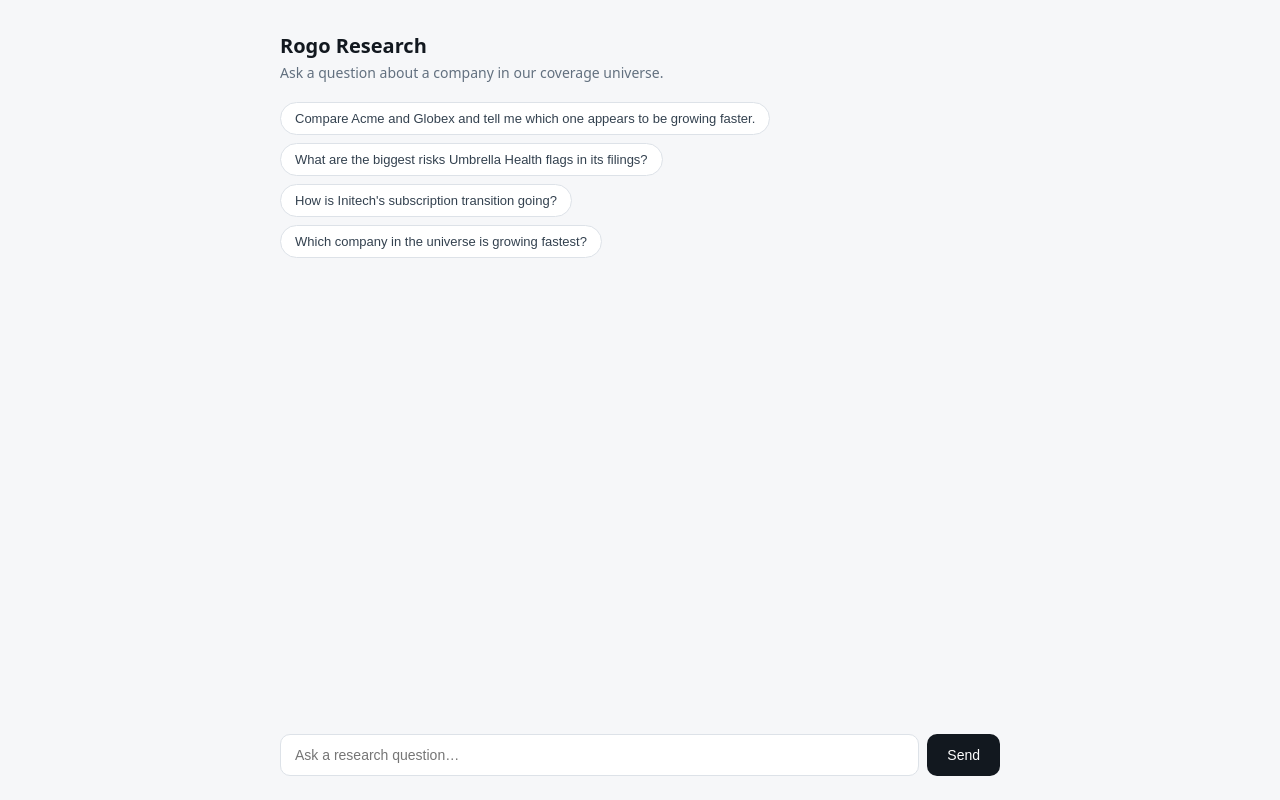
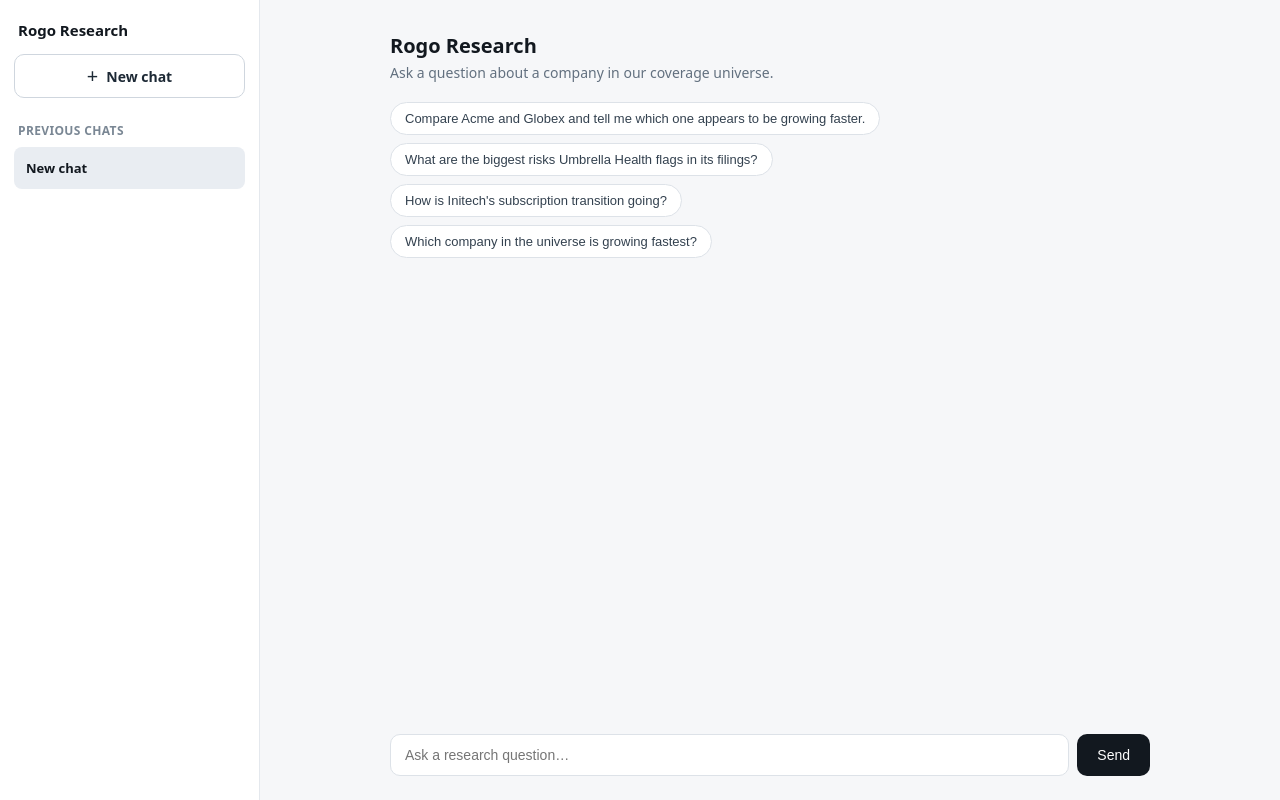
Before and after one commit to j-palan/rogo-research-agent, a React (Vite) app: page / in a window 1280 px wide. Built offline with nearby package versions, Linux system fonts and the light colour scheme.

Commit message:
feat: add persistent chat history sidebar

```diff
--- a/src/client/App.tsx
+++ b/src/client/App.tsx
@@ -1,22 +1,16 @@
-import { useState } from "react";
+import { useEffect, useState } from "react";
 import ReactMarkdown from "react-markdown";
 import remarkGfm from "remark-gfm";
 import type { ChatMessage, ChatStreamEvent } from "../shared/chat.ts";
-
-interface ToolActivity {
-  id: string;
-  label: string;
-  status: "running" | "complete" | "failed";
-  ms?: number;
-  message?: string;
-}
-
-interface TranscriptMessage extends ChatMessage {
-  id: string;
-  pending?: boolean;
-  phase?: string;
-  activity?: ToolActivity[];
-}
+import { ChatSidebar } from "./ChatSidebar.tsx";
+import {
+  createChat,
+  loadChatState,
+  saveChatState,
+  titleFromMessage,
+  type ChatSession,
+  type TranscriptMessage,
+} from "./chat-store.ts";
 
 const EXAMPLES = [
   "Compare Acme and Globex and tell me which one appears to be growing faster.",
@@ -117,14 +111,46 @@
 }
 
 export function App() {
-  const [messages, setMessages] = useState<TranscriptMessage[]>([]);
+  const [chatState, setChatState] = useState(() => loadChatState());
   const [input, setInput] = useState("");
   const [busy, setBusy] = useState(false);
+  const activeChat = chatState.chats.find(
+    (chat) => chat.id === chatState.activeChatId,
+  );
+  const messages = activeChat?.messages ?? [];
+
+  useEffect(() => {
+    saveChatState(chatState);
+  }, [chatState]);
+
+  function updateChat(id: string, update: (chat: ChatSession) => ChatSession) {
+    setChatState((prev) => ({
+      ...prev,
+      chats: prev.chats.map((chat) => (chat.id === id ? update(chat) : chat)),
+    }));
+  }
+
+  function startNewChat() {
+    if (activeChat?.messages.length === 0) return;
+
+    const chat = createChat();
+    setChatState((prev) => ({
+      chats: [chat, ...prev.chats],
+      activeChatId: chat.id,
+    }));
+    setInput("");
+  }
+
+  function selectChat(id: string) {
+    setChatState((prev) => ({ ...prev, activeChatId: id }));
+    setInput("");
+  }
 
   async function send(question: string) {
     const text = question.trim();
-    if (!text || busy) return;
+    if (!text || busy || !activeChat) return;
 
+    const chatId = activeChat.id;
     const conversation: ChatMessage[] = [
       ...messages
         .filter((message) => message.text.trim())
@@ -132,8 +158,12 @@
       { role: "user", text },
     ];
     const assistantId = crypto.randomUUID();
-    setMessages((prev) => [
-      ...prev,
+    updateChat(chatId, (chat) => ({
+      ...chat,
+      title: chat.messages.length === 0 ? titleFromMessage(text) : chat.title,
+      updatedAt: Date.now(),
+      messages: [
+        ...chat.messages,
         { id: crypto.randomUUID(), role: "user", text },
         {
           id: assistantId,
@@ -143,16 +173,22 @@
           phase: "Planning research…",
           activity: [],
         },
-    ]);
+      ],
+    }));
     setInput("");
     setBusy(true);
 
     const updateAssistant = (
       update: (message: TranscriptMessage) => TranscriptMessage,
+      touch = false,
     ) => {
-      setMessages((prev) =>
-        prev.map((message) => (message.id === assistantId ? update(message) : message)),
-      );
+      updateChat(chatId, (chat) => ({
+        ...chat,
+        updatedAt: touch ? Date.now() : chat.updatedAt,
+        messages: chat.messages.map((message) =>
+          message.id === assistantId ? update(message) : message,
+        ),
+      }));
     };
 
     let receivedTerminalEvent = false;
@@ -220,21 +256,27 @@
             break;
           case "answer":
             receivedTerminalEvent = true;
-            updateAssistant((message) => ({
+            updateAssistant(
+              (message) => ({
                 ...message,
                 text: event.answer,
                 pending: false,
                 phase: "Research complete",
-            }));
+              }),
+              true,
+            );
             break;
           case "error":
             receivedTerminalEvent = true;
-            updateAssistant((message) => ({
+            updateAssistant(
+              (message) => ({
                 ...message,
                 text: `Something went wrong: ${event.message}`,
                 pending: false,
                 phase: "Research stopped",
-            }));
+              }),
+              true,
+            );
             break;
         }
       });
@@ -243,12 +285,15 @@
     } catch (err) {
       if (!receivedTerminalEvent) {
         const message = err instanceof Error ? err.message : String(err);
-        updateAssistant((assistant) => ({
+        updateAssistant(
+          (assistant) => ({
             ...assistant,
             text: `Something went wrong: ${message}`,
             pending: false,
             phase: "Research stopped",
-        }));
+          }),
+          true,
+        );
       }
     } finally {
       setBusy(false);
@@ -256,7 +301,15 @@
   }
 
   return (
-    <div className="app">
+    <div className="app-shell">
+      <ChatSidebar
+        chats={chatState.chats}
+        activeChatId={chatState.activeChatId}
+        onNewChat={startNewChat}
+        onSelectChat={selectChat}
+      />
+
+      <main className="app">
         <header>
           <h1>Rogo Research</h1>
           <p>Ask a question about a company in our coverage universe.</p>
@@ -306,12 +359,14 @@
             value={input}
             onChange={(e) => setInput(e.target.value)}
             placeholder="Ask a research question…"
+            aria-label="Research question"
             disabled={busy}
           />
           <button type="submit" disabled={busy}>
             Send
           </button>
         </form>
+      </main>
     </div>
   );
 }
--- /dev/null
+++ b/src/client/ChatSidebar.tsx
@@ -0,0 +1,60 @@
+import type { ChatSession } from "./chat-store.ts";
+
+interface ChatSidebarProps {
+  chats: ChatSession[];
+  activeChatId: string;
+  onNewChat: () => void;
+  onSelectChat: (id: string) => void;
+}
+
+const timestampFormatter = new Intl.DateTimeFormat(undefined, {
+  dateStyle: "medium",
+  timeStyle: "short",
+});
+
+export function ChatSidebar({
+  chats,
+  activeChatId,
+  onNewChat,
+  onSelectChat,
+}: ChatSidebarProps) {
+  const sortedChats = [...chats].sort((a, b) => b.updatedAt - a.updatedAt);
+
+  return (
+    <aside className="sidebar" aria-label="Chat history">
+      <div className="sidebar-header">
+        <span className="sidebar-brand">Rogo Research</span>
+        <button className="new-chat" type="button" onClick={onNewChat}>
+          <span aria-hidden="true">+</span>
+          New chat
+        </button>
+      </div>
+
+      <nav className="chat-history" aria-label="Previous chats">
+        <p className="chat-history-label">Previous chats</p>
+        <ul className="chat-list">
+          {sortedChats.map((chat) => {
+            const lastUsed = timestampFormatter.format(chat.updatedAt);
+            return (
+              <li key={chat.id}>
+                <button
+                  className={`chat-list-item${chat.id === activeChatId ? " active" : ""}`}
+                  type="button"
+                  onClick={() => onSelectChat(chat.id)}
+                  aria-current={chat.id === activeChatId ? "page" : undefined}
+                  aria-label={`${chat.title}. Last used ${lastUsed}`}
+                  title={`Last used ${lastUsed}`}
+                >
+                  <span className="chat-title">{chat.title}</span>
+                  <span className="chat-last-used" aria-hidden="true">
+                    Last used {lastUsed}
+                  </span>
+                </button>
+              </li>
+            );
+          })}
+        </ul>
+      </nav>
+    </aside>
+  );
+}
--- /dev/null
+++ b/src/client/chat-store.ts
@@ -0,0 +1,119 @@
+import type { ChatMessage } from "../shared/chat.ts";
+
+export interface ToolActivity {
+  id: string;
+  label: string;
+  status: "running" | "complete" | "failed";
+  ms?: number;
+  message?: string;
+}
+
+export interface TranscriptMessage extends ChatMessage {
+  id: string;
+  pending?: boolean;
+  phase?: string;
+  activity?: ToolActivity[];
+}
+
+export interface ChatSession {
+  id: string;
+  title: string;
+  messages: TranscriptMessage[];
+  updatedAt: number;
+}
+
+export interface ChatState {
+  chats: ChatSession[];
+  activeChatId: string;
+}
+
+interface StorageLike {
+  getItem(key: string): string | null;
+  setItem(key: string, value: string): void;
+}
+
+const STORAGE_KEY = "rogo-research-chats-v1";
+
+export function createChat(
+  now = Date.now(),
+  id: string = crypto.randomUUID(),
+): ChatSession {
+  return { id, title: "New chat", messages: [], updatedAt: now };
+}
+
+export function createInitialChatState(): ChatState {
+  const chat = createChat();
+  return { chats: [chat], activeChatId: chat.id };
+}
+
+export function titleFromMessage(text: string, maxLength = 52): string {
+  const title = text
+    .replace(/https?:\/\/\S+/g, "")
+    .replace(/[`*_#>\[\]()]/g, "")
+    .replace(/\s+/g, " ")
+    .trim();
+
+  if (!title) return "New chat";
+  if (title.length <= maxLength) return title;
+  return `${title.slice(0, maxLength - 1).trimEnd()}…`;
+}
+
+function isTranscriptMessage(value: unknown): value is TranscriptMessage {
+  if (typeof value !== "object" || value === null) return false;
+  const message = value as Partial<TranscriptMessage>;
+  return (
+    typeof message.id === "string" &&
+    (message.role === "user" || message.role === "assistant") &&
+    typeof message.text === "string"
+  );
+}
+
+function isChatSession(value: unknown): value is ChatSession {
+  if (typeof value !== "object" || value === null) return false;
+  const chat = value as Partial<ChatSession>;
+  return (
+    typeof chat.id === "string" &&
+    typeof chat.title === "string" &&
+    typeof chat.updatedAt === "number" &&
+    Array.isArray(chat.messages) &&
+    chat.messages.every(isTranscriptMessage)
+  );
+}
+
+export function loadChatState(storage: StorageLike = localStorage): ChatState {
+  try {
+    const raw = storage.getItem(STORAGE_KEY);
+    if (!raw) return createInitialChatState();
+
+    const parsed = JSON.parse(raw) as Partial<ChatState>;
+    const chats = Array.isArray(parsed.chats)
+      ? parsed.chats.filter(isChatSession).map((chat) => ({
+          ...chat,
+          messages: chat.messages
+            .filter((message) => message.text.trim())
+            .map((message) =>
+              message.pending ? { ...message, pending: false } : message,
+            ),
+        }))
+      : [];
+
+    if (chats.length === 0) return createInitialChatState();
+    const activeChatId = chats.some((chat) => chat.id === parsed.activeChatId)
+      ? (parsed.activeChatId as string)
+      : chats[0].id;
+    return { chats, activeChatId };
+  } catch {
+    return createInitialChatState();
+  }
+}
+
+export function saveChatState(
+  state: ChatState,
+  storage: StorageLike = localStorage,
+): void {
+  try {
+    storage.setItem(STORAGE_KEY, JSON.stringify(state));
+  } catch {
+    // Chatting should continue if storage is unavailable or full.
+  }
+}
--- a/src/client/styles.css
+++ b/src/client/styles.css
@@ -12,8 +12,157 @@
   margin: 0;
 }
 
+.app-shell {
+  min-height: 100vh;
+  display: grid;
+  grid-template-columns: 260px minmax(0, 1fr);
+}
+
+.sidebar {
+  position: sticky;
+  top: 0;
+  height: 100vh;
+  padding: 20px 14px;
+  display: flex;
+  flex-direction: column;
+  gap: 24px;
+  border-right: 1px solid #e4e8ed;
+  background: #fff;
+}
+
+.sidebar-header {
+  display: flex;
+  flex-direction: column;
+  gap: 14px;
+}
+
+.sidebar-brand {
+  padding: 0 4px;
+  font-size: 15px;
+  font-weight: 700;
+}
+
+.new-chat {
+  min-height: 44px;
+  padding: 10px 12px;
+  display: flex;
+  gap: 8px;
+  align-items: center;
+  justify-content: center;
+  border: 1px solid #cfd6de;
+  border-radius: 10px;
+  background: #fff;
+  color: #1d2935;
+  font: inherit;
+  font-size: 14px;
+  font-weight: 600;
+  cursor: pointer;
+}
+
+.new-chat:hover {
+  background: #f6f7f9;
+  border-color: #aeb8c3;
+}
+
+.new-chat span {
+  font-size: 20px;
+  font-weight: 400;
+  line-height: 1;
+}
+
+.chat-history {
+  min-height: 0;
+  flex: 1;
+  overflow-y: auto;
+}
+
+.chat-history-label {
+  margin: 0 4px 8px;
+  color: #7a8794;
+  font-size: 12px;
+  font-weight: 600;
+  letter-spacing: 0.03em;
+  text-transform: uppercase;
+}
+
+.chat-list {
+  margin: 0;
+  padding: 0;
+  display: flex;
+  flex-direction: column;
+  gap: 4px;
+  list-style: none;
+}
+
+.chat-list-item {
+  position: relative;
+  width: 100%;
+  min-height: 42px;
+  padding: 10px 12px;
+  overflow: hidden;
+  border: 0;
+  border-radius: 8px;
+  background: transparent;
+  color: #33414f;
+  font: inherit;
+  font-size: 13px;
+  text-align: left;
+  cursor: pointer;
+}
+
+.chat-list-item:hover {
+  background: #f2f4f7;
+}
+
+.chat-list-item.active {
+  background: #e9edf2;
+  color: #12181f;
+  font-weight: 600;
+}
+
+.chat-title {
+  display: block;
+  overflow: hidden;
+  text-overflow: ellipsis;
+  white-space: nowrap;
+}
+
+.chat-last-used {
+  position: absolute;
+  inset: 0;
+  padding: 10px 12px;
+  display: flex;
+  align-items: center;
+  background: #f2f4f7;
+  color: #62707f;
+  font-size: 12px;
+  font-weight: 400;
+  opacity: 0;
+  pointer-events: none;
+  transition: opacity 120ms ease;
+}
+
+.chat-list-item.active .chat-last-used {
+  background: #e9edf2;
+}
+
+.chat-list-item:hover .chat-last-used,
+.chat-list-item:focus-visible .chat-last-used {
+  opacity: 1;
+}
+
+.new-chat:focus-visible,
+.chat-list-item:focus-visible,
+.examples button:focus-visible,
+.composer input:focus-visible,
+.composer button:focus-visible {
+  outline: 3px solid rgb(20 94 168 / 28%);
+  outline-offset: 2px;
+}
+
 .app {
-  max-width: 760px;
+  width: 100%;
+  max-width: 800px;
   margin: 0 auto;
   min-height: 100vh;
   padding: 32px 20px 24px;
@@ -289,6 +438,10 @@
   .activity-indicator.running {
     animation: none;
   }
+
+  .chat-last-used {
+    transition: none;
+  }
 }
 
 .composer {
@@ -324,3 +477,51 @@
   opacity: 0.55;
   cursor: default;
 }
+
+@media (max-width: 760px) {
+  .app-shell {
+    display: block;
+  }
+
+  .sidebar {
+    position: sticky;
+    z-index: 10;
+    height: auto;
+    padding: 10px 12px;
+    gap: 10px;
+    border-right: 0;
+    border-bottom: 1px solid #e4e8ed;
+  }
+
+  .sidebar-header {
+    flex-direction: row;
+    align-items: center;
+    justify-content: space-between;
+  }
+
+  .new-chat {
+    min-height: 40px;
+    padding: 8px 12px;
+  }
+
+  .chat-history {
+    overflow-x: auto;
+  }
+
+  .chat-history-label {
+    display: none;
+  }
+
+  .chat-list {
+    flex-direction: row;
+  }
+
+  .chat-list li {
+    flex: 0 0 190px;
+  }
+
+  .app {
+    min-height: calc(100vh - 106px);
+    padding-top: 24px;
+  }
+}
```
Also changed, not shown: 1 other file (tests, documents, lock files or other folders). Lines whose indentation alone changed are shown as unchanged.
